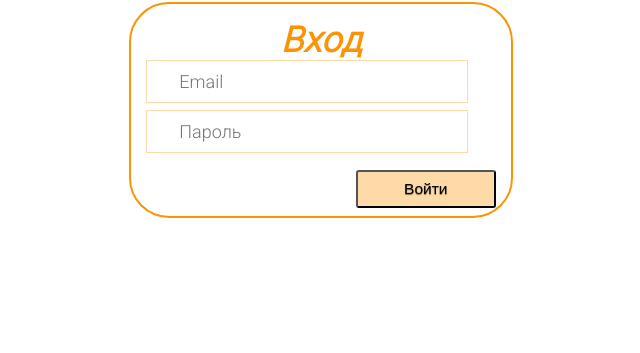
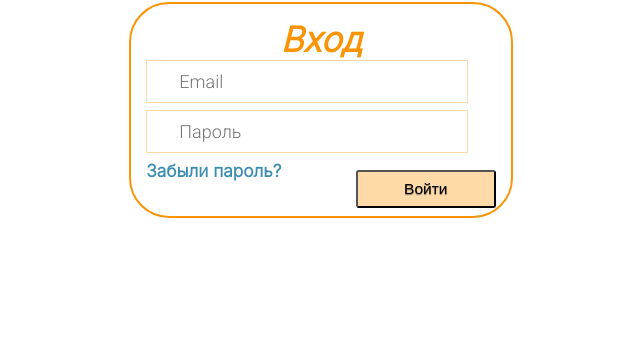
Before and after one commit to vatrushkalol/lms_project, a Django app: page /auth/login/ in a window 1280 px wide. Shown: the part 135-488 px from the top of the page, without its empty margins (319-959 px from the left). Run offline with Django 4.2, Linux system fonts and the light colour scheme; some libraries are stand-ins or nearby versions.

Commit message:
Добавлена ссылка на сброс пароля

```diff
--- a/templates/login.html
+++ b/templates/login.html
@@ -9,6 +9,7 @@
                 <p><input type="text" maxlength="256" placeholder="Email" name="email" required></p>
                 <p><input type="password" placeholder="Пароль" name="password" required></p>
                 <p><button type="submit">Войти</button></p>
+                <p><a href="{% url 'password_reset' %}">Забыли пароль?</a></p>
             </form>
         </div>
     </div>
```
